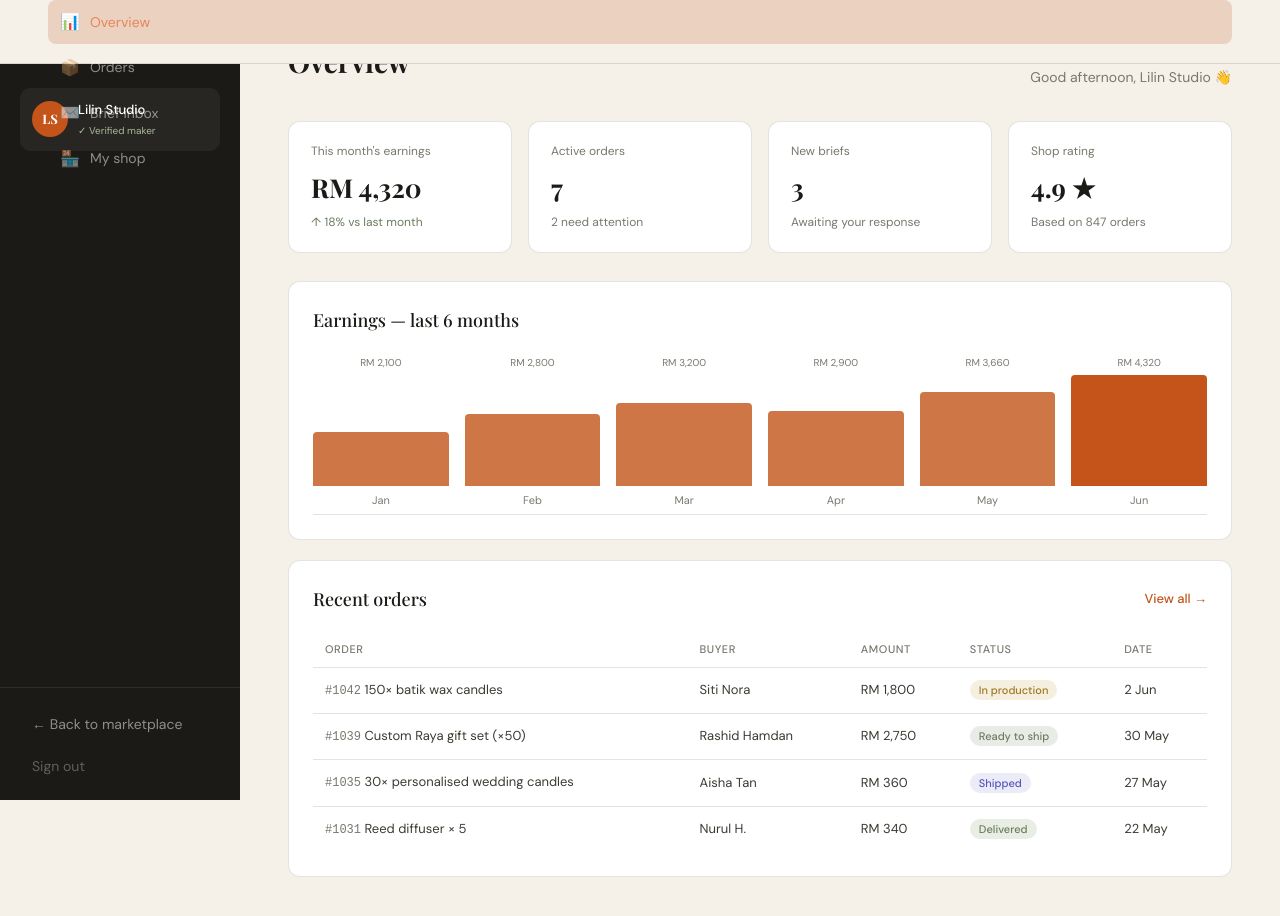
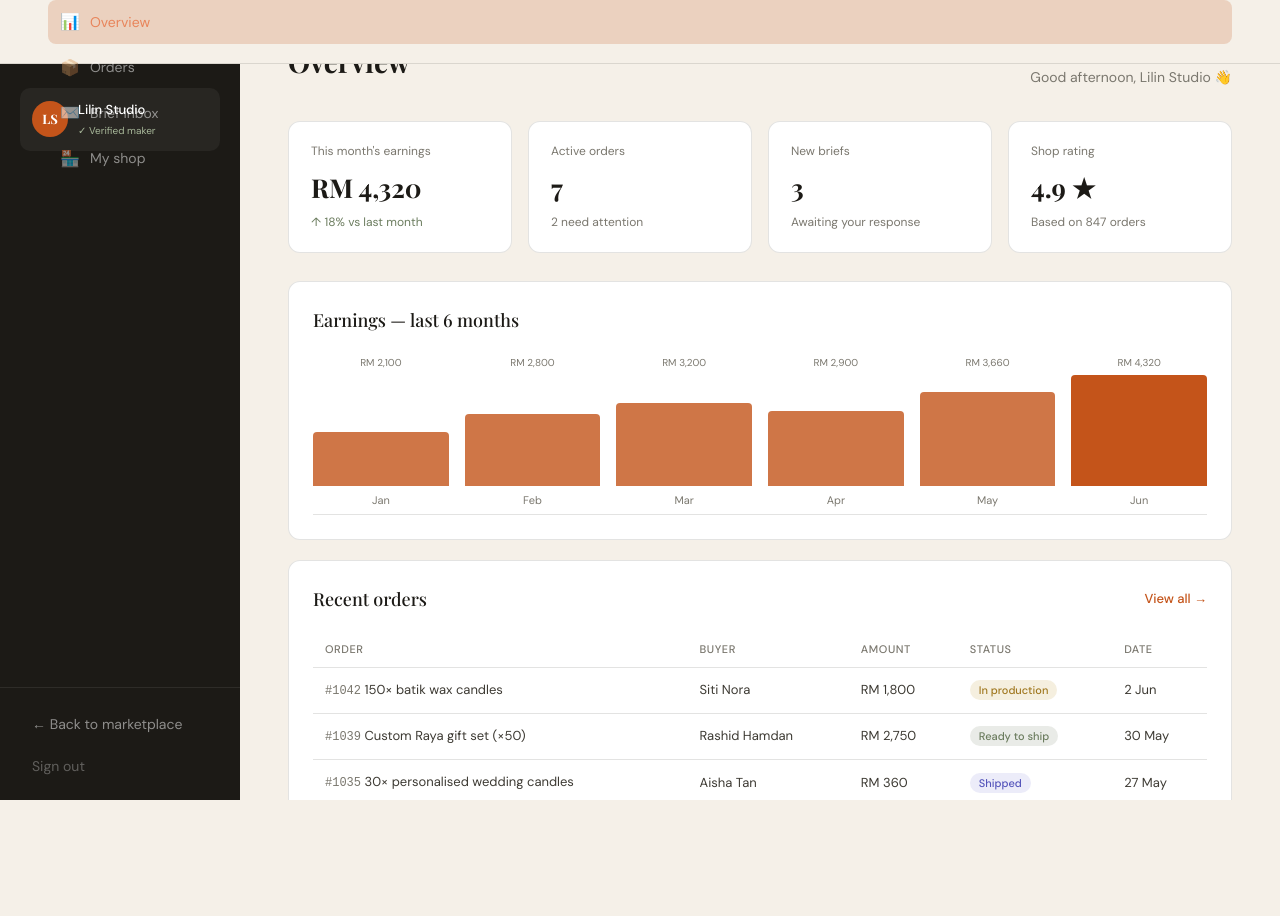
Before and after one commit to wongcarmennn/Buatan, a React (Vite) app in the folder buatan-app/: page /dashboard in a window 1280 px wide. Shown: the top 916 px of the page. After the commit the page ends 800 px from the top, so only its background shows below. Built offline with nearby package versions, Linux system fonts and the light colour scheme; no server answers; a web font is replaced by a local one.

Commit message:
fix: dashboard layout using flex height:100vh approach

```diff
--- a/buatan-app/src/index.css
+++ b/buatan-app/src/index.css
@@ -2011,8 +2011,9 @@
    ============================================ */
 
 .dash-shell {
-  display: block;
-  min-height: 100vh;
+  display: flex;
+  height: 100vh;
+  overflow: hidden;
   background: var(--cream);
 }
 
@@ -2030,18 +2031,17 @@
 
 .dash-sidebar {
   background: var(--ink);
-  position: fixed;
-  top: 0;
-  left: 0;
   width: 240px;
+  flex-shrink: 0;
   height: 100vh;
   display: flex;
   flex-direction: column;
-  z-index: 50;
 }
 
 .dash-main {
-  margin-left: 240px;
+  flex: 1;
+  overflow-y: auto;
+  height: 100vh;
 }
 
 .dash-sidebar-top {
@@ -2564,7 +2564,7 @@
 @media (max-width: 900px) {
   .dash-shell { grid-template-columns: 1fr; }
   .dash-sidebar { display: none; }
-  .dash-main { margin-left: 0; }
+  .dash-main { height: auto; }
   .dash-page { padding: 24px; }
   .dash-stats { grid-template-columns: 1fr 1fr; }
   .dash-orders-layout, .dash-briefs-layout, .dash-shop-layout { flex-direction: column; }
```
